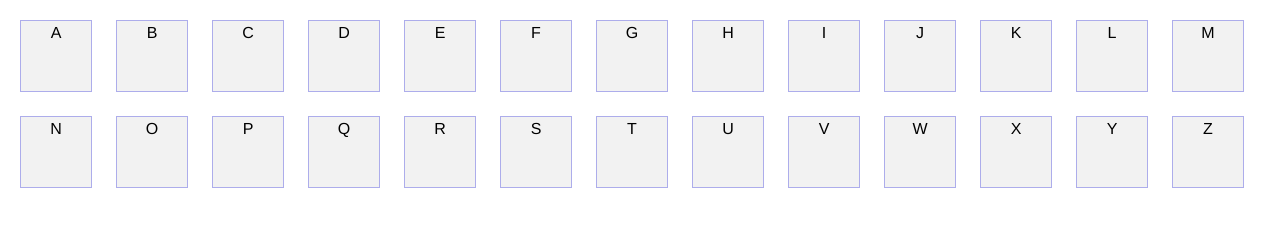
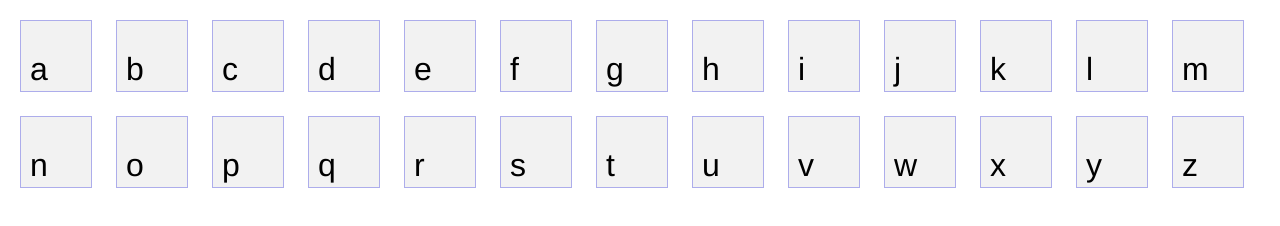
Before and after one commit to nandordevai/drag-reorder, a plain HTML site: page index.html in a window 1280 px wide. Drawn offline with Linux system fonts and the light colour scheme.

Commit message:
add some completely irrelevant styling

```diff
--- a/index.html
+++ b/index.html
@@ -15,7 +15,7 @@
 </div>
 
 <script>
-    Array.from({ length: 26 }, (_, i) => String.fromCharCode(65 + i)).forEach((letter) => {
+    Array.from({ length: 26 }, (_, i) => String.fromCharCode(97 + i)).forEach((letter) => {
         const div = document.createElement('div');
         div.classList.add('orderable__item');
         div.setAttribute('draggable', 'true');
--- a/main.css
+++ b/main.css
@@ -16,16 +16,19 @@ body {
 }
 
 .orderable__item {
+    align-content: end;
     background: hsl(0 0% 95%);
     border: 1px solid var(--accent-color);
     box-sizing: border-box;
     color: black;
-    display: block;
+    display: grid;
+    font-size: 2rem;
     height: 72px;
+    justify-content: start;
     margin: 12px;
     min-width: 72px;
     padding: 3px;
-    text-align: center;
+    padding-left: 9px;
     width: 72px;
 }
 
```
